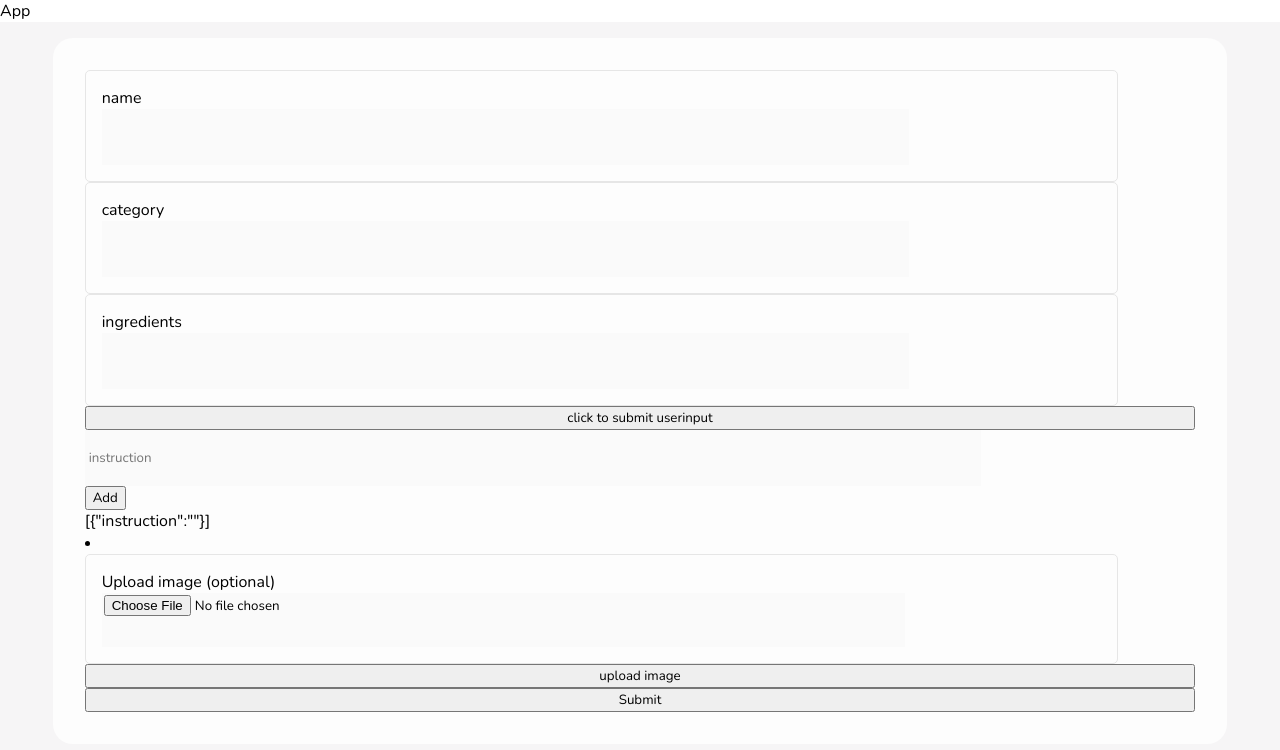
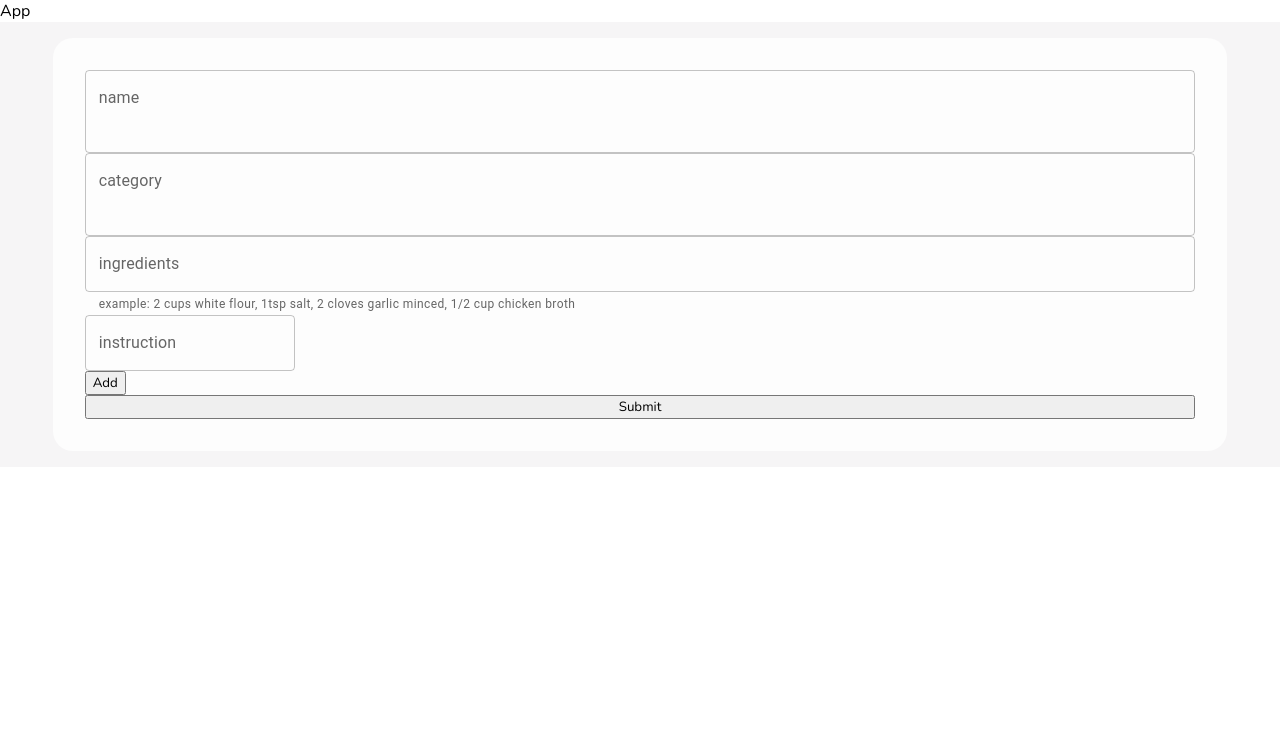
Before and after one commit to pizzapup/mazanowski-recipe-book, a React (Create React App) app: page / in a window 1280 px wide. Shown: the top 750 px of the page. Built offline with nearby package versions, Linux system fonts and the light colour scheme; a web font is replaced by a local one.

Commit message:
switch to ant design

```diff
--- /dev/null
+++ b/src/components/CreateRecipe/CategoryInput.js
@@ -0,0 +1,83 @@
+import * as React from "react";
+import TextField from "@mui/material/TextField";
+import Autocomplete, { createFilterOptions } from "@mui/material/Autocomplete";
+const filter = createFilterOptions();
+
+export default function CategoryInput({ getData }) {
+  const [value, setValue] = React.useState(null);
+
+  return (
+    <Autocomplete
+      value={value}
+      onChange={(event, newValue) => {
+        if (typeof newValue === "string") {
+          setValue({
+            title: newValue,
+          });
+        } else if (newValue && newValue.inputValue) {
+          setValue({
+            title: newValue.inputValue,
+          });
+        } else {
+          setValue(newValue);
+        }
+        getData(value);
+      }}
+      filterOptions={(options, params) => {
+        const filtered = filter(options, params);
+        const { inputValue } = params;
+        const isExisting = options.some(
+          (option) => inputValue === option.title
+        );
+        if (inputValue !== "" && !isExisting) {
+          filtered.push({
+            inputValue,
+            title: `Add "${inputValue}"`,
+          });
+        }
+        return filtered;
+      }}
+      selectOnFocus
+      clearOnBlur
+      handleHomeEndKeys
+      id="free-solo-with-text-demo"
+      options={categories}
+      getOptionLabel={(option) => {
+        if (typeof option === "string") {
+          return option;
+        }
+        if (option.inputValue) {
+          return option.inputValue;
+        }
+        return option.title;
+      }}
+      renderOption={(props, option) => <li {...props}>{option.title}</li>}
+      freeSolo
+      renderInput={(params) => <TextField {...params} label="category" />}
+    />
+  );
+}
+
+export const categories = [
+  { title: "poultry" },
+  { title: "beef" },
+  { title: "lamb" },
+  { title: "pork/ham" },
+  { title: "fish" },
+  { title: "pasta and sauces" },
+  { title: "cakes, pies, etc.", parentCategory: "dessert" },
+  { title: "cookies and brownies", parentCategory: "dessert" },
+  { title: "appetizers and dips" },
+  { title: "salads,dressings and condiments" },
+  { title: "breakfast foods" },
+  { title: "pizza, etc" },
+  { title: "vegetarian" },
+  { title: "vegetables and side dishes" },
+  {
+    title: "coffee cakes, morning rolls, and buns",
+    parentCategory: "dessert",
+  },
+  { title: "sweet breads", parentCategory: "dessert" },
+  { title: "candy", parentCategory: "dessert" },
+  { title: "beverages" },
+];
--- a/src/components/CreateRecipe/ImageInput.js
+++ b/src/components/CreateRecipe/ImageInput.js
@@ -6,28 +6,6 @@ import { storage } from "../../firebase/firebase-config";
 export const defaultImgUrl =
   "gs://recipe-book-d5784.appspot.com/files/food-img-placeholder.jpg";
 export default function ImageInput({ getData }) {
-  const [file, setFile] = useState("");
-  const [imgUrl, setImgUrl] = useState("");
-  function handleImageChange(e) {
-    setFile(e.target.files[0]);
-  }
-  function handleUpload() {
-    const storageRef = ref(storage, `/recipe-imgs/${file.name}`);
-    const uploadTask = uploadBytesResumable(storageRef, file);
-    uploadTask.on(
-      "state_changed",
-      (snapshot) => {},
-      (err) => console.log(err),
-      () => {
-        getDownloadURL(uploadTask.snapshot.ref).then((url) => {
-          console.log(url);
-          setImgUrl(url);
-        });
-        !file && setImgUrl(defaultImgUrl);
-      }
-    );
-    getData(imgUrl);
-  }
   return (
     <>
       <Input
--- a/src/components/CreateRecipe/Instructions.js
+++ b/src/components/CreateRecipe/Instructions.js
@@ -1,3 +1,4 @@
+import { TextField } from "@mui/material";
 import { useState } from "react";
 import { parse } from "recipe-ingredient-parser-v3";
 import Input, { InputGroup } from "../Input/Input";
@@ -33,12 +34,15 @@ export default function Instructions({ getData }) {
     <div className="App">
       {inputList.map((x, i) => {
         return (
-          <div className="box">
-            <input
+          <div className="box" key={`instr-box-${i}`}>
+            <TextField
               name="instruction"
-              placeholder="instruction"
               value={x.instruction}
               onChange={(e) => handleInputChange(e, i)}
+              id="outlined-textarea"
+              label="instruction"
+              placeholder="preheat oven to 350"
+              multiline
             />
             <div>
               {inputList.length !== 1 && (
@@ -51,14 +55,14 @@ export default function Instructions({ getData }) {
           </div>
         );
       })}
-      <div>{JSON.stringify(inputList)}</div>
-      <div>
+      {/* <div>{JSON.stringify(inputList)}</div> */}
+      {/* <div>
         {inputList.map((item, idx) => (
           <>
-            <li key={`inst-${idx}`}>{item.instruction}</li>
+            <li key={`inst-list-${idx}`}>{item.instruction}</li>
           </>
         ))}
-      </div>
+      </div> */}
     </div>
   );
 }
--- a/src/components/CreateRecipe/NewRecipeForm.js
+++ b/src/components/CreateRecipe/NewRecipeForm.js
@@ -1,12 +1,12 @@
 import { useState } from "react";
-import { ingredientSchema } from "./Ingredients";
 import Instructions, { instructionSchema } from "./Instructions";
-import Input from "../Input/Input";
 import ImageInput, { defaultImgUrl } from "./ImageInput";
 import { writeData } from "../../firebase/dbHelpers";
-import ZestIngredients from "./ZestfulApi";
+import ZestIngredients, { ingredientSchema, sendAxios } from "./ZestfulApi";
 import "./NewRecipeForm.css";
 import axios from "axios";
+import { TextField } from "@mui/material";
+import CategoryInput from "./CategoryInput";
 
 const uids = "default";
 
@@ -15,67 +15,118 @@ export default function NewRecipeForm() {
     name: "",
     category: "",
     image: defaultImgUrl,
-    ingredients: [ingredientSchema],
+    ingredients: [],
     instructions: instructionSchema,
   };
+  const [ings, setIngs] = useState("");
+  const [file, setFile] = useState("");
   const [values, setValues] = useState(initialValues);
+
   const handleInputChange = (e) => {
     const { name, value } = e.target;
     setValues({ ...values, [name]: value });
   };
-
-  const getIngredients = (ingr) => {
-    setValues({ ...values, ingredients: ingr });
-  };
-
+  function handleImageChange(e) {
+    setFile(e.target.files[0]);
+  }
   const getInstructions = (instr) => {
     setValues({ ...values, instructions: instr });
   };
   const getImage = (url) => {
     setValues({ ...values, image: url });
   };
-  const handleSubmit = (e) => {
-    e.preventDefault();
-    console.log(values);
-    writeData(values, ["posts", `user-posts/${uids}`]);
-  };
-  const [newData, setNewData] = useState();
-  const getIngData = (ing) => {
-    setNewData(ing);
-  };
-  const handleIngSubmit = (e) => {
-    const ingData = getIngData;
+  const ingParse = () => {
+    const options = {
+      method: "POST",
+      url: "https://zestful.p.rapidapi.com/parseIngredients",
+      headers: {
+        "content-type": "application/json",
+        "X-RapidAPI-Key": "d34fbad9damsh82dd8ff206f6231p1a950djsn8c6b8c7ab9c9",
+        "X-RapidAPI-Host": "zestful.p.rapidapi.com",
+      },
+      data: { ingredients: parseUserInput(ings) },
+    };
     axios
-      .request(ingData)
+      .request(options)
       .then(function (response) {
         console.log(response.data.results);
+        setValues({ ...values, ingredients: [response.data.results] });
       })
       .catch(function (error) {
         console.error(error);
       });
   };
+  function handleUpload({ file }) {
+    const storageRef = ref(storage, `/recipe-imgs/${file.name}`);
+    const uploadTask = uploadBytesResumable(storageRef, file);
+    uploadTask.on(
+      "state_changed",
+      (snapshot) => {},
+      (err) => console.log(err),
+      () => {
+        getDownloadURL(uploadTask.snapshot.ref).then((url) => {
+          console.log(url);
+          setValues({ ...values, image: url });
+        });
+        !file &&
+          setValues({
+            ...values,
+            image:
+              "gs://recipe-book-d5784.appspot.com/files/food-img-placeholder.jpg",
+          });
+      }
+    );
+  }
+  const handleSubmit = (e) => {
+    e.preventDefault();
+    console.log(values);
+    ingParse();
+    writeData(values, ["posts", `user-posts/${uids}`]);
+  };
   return (
     <div className="form-container">
       <form onSubmit={handleSubmit}>
-        <Input
-          type="text"
+        <TextField
+          id="outlined-basic"
           value={values.name}
           name="name"
-          label={"name"}
+          label="name"
           onChange={handleInputChange}
+          variant="outlined"
         />
-        <Input
-          type="text"
+        <TextField
+          id="outlined-basic"
           value={values.category}
           name="category"
           label="category"
           onChange={handleInputChange}
+          variant="outlined"
         />
-        <ZestIngredients getData={getIngredients} />
-        <Instructions getData={getInstructions} getIngData={getIngData} />
-        <ImageInput getData={getImage} />
+        <TextField
+          onChange={(e) => setIngs(e.target.value)}
+          value={ings}
+          name="ingredients"
+          id="outlined-textarea"
+          label="ingredients"
+          placeholder="3/4 cup diced tomato"
+          helperText="example: 2 cups white flour, 1tsp salt, 2 cloves garlic minced, 1/2 cup chicken broth"
+          multiline
+        />
+        <Instructions getData={getInstructions} />
+
         <button type="submit">Submit</button>
       </form>
     </div>
   );
 }
+export function parseUserInput(input) {
+  const userIngredients = [];
+  if (input.includes(",") == true) {
+    input.split(",").forEach(function (item) {
+      userIngredients.push(item.trim());
+    });
+  } else {
+    userIngredients.push(input);
+  }
+  return userIngredients;
+}
--- a/src/components/CreateRecipe/ZestfulApi.js
+++ b/src/components/CreateRecipe/ZestfulApi.js
@@ -1,17 +1,36 @@
-import React, { useEffect, useState } from "react";
+import React, { useState } from "react";
+import { TextField } from "@mui/material";
 import axios from "axios";
-import Input, { InputGroup } from "../Input/Input";
-import Ingredients from "./Ingredients";
-import { writeData } from "../../firebase/dbHelpers";
-import { parse } from "recipe-ingredient-parser-v3";
 
-const instructions =
-  "Add ingredients in bulk. Separate each ingredient by commas. You can add additional info such as quantity, unit of measurement (cups, oz, box), and preparation (diced, sliced, whole) to each entry. Example: 2lbs flour, 2tsp vanilla extract, 3 cups water, 2 cloves garlic minced";
+export const ingredientSchema = {
+  name: "",
+  quantity: "",
+  unit: "",
+};
 
+export function sendAxios(data) {
+  const options = {
+    method: "POST",
+    url: "https://zestful.p.rapidapi.com/parseIngredients",
+    headers: {
+      "content-type": "application/json",
+      "X-RapidAPI-Key": "d34fbad9damsh82dd8ff206f6231p1a950djsn8c6b8c7ab9c9",
+      "X-RapidAPI-Host": "zestful.p.rapidapi.com",
+    },
+    data: { ingredients: data },
+  };
+  axios
+    .request(options)
+    .then(function (response) {
+      console.log(response.data.results);
+    })
+    .catch(function (error) {
+      console.error(error);
+    });
+}
 export default function ZestIngredients({ getData }) {
   const [userInput, setUserInput] = useState("");
-  const [ingData, setIngData] = useState([]);
-  const [resultsData, setResultsData] = useState();
+
   function parseUserInput(input) {
     const userIngredients = [];
     if (input.includes(",") == true) {
@@ -23,58 +42,26 @@ export default function ZestIngredients({ getData }) {
     }
     return userIngredients;
   }
-  const options = {
-    method: "POST",
-    url: "https://zestful.p.rapidapi.com/parseIngredients",
-    headers: {
-      "content-type": "application/json",
-      "X-RapidAPI-Key": "d34fbad9damsh82dd8ff206f6231p1a950djsn8c6b8c7ab9c9",
-      "X-RapidAPI-Host": "zestful.p.rapidapi.com",
-    },
-    data: { ingredients: ingData },
-  };
 
-  function handleUserInput(e) {
-    // setUserInput(e.target.value);
-    // console.log(userInput);
+  const handleUserInput = (e) => {
     const newParse = parseUserInput(e.target.value);
     console.log(newParse);
     setUserInput(newParse);
-  }
-  function sendAxios() {
-    axios
-      .request(options)
-      .then(function (response) {
-        getData(response.data.results);
-        setResultsData(response.data.results);
-        console.log(response.data.results);
-      })
-      .catch(function (error) {
-        console.error(error);
-      });
-  }
-  const handleIngredientSubmit = (e) => {
-    e.preventDefault();
-    setIngData(userInput);
-    console.log(ingData);
-    // sendAxios();
-    getData(resultsData);
+    getData(newParse);
   };
 
   return (
-    // <InputGroup legend="ingredients" className="ingredients-fieldset">
     <>
-      <Input
+      <TextField
+        onChange={handleUserInput}
+        value={userInput}
+        name="ingredients"
+        id="outlined-textarea"
         label="ingredients"
-        type="text"
-        value={userInput}
-        name="userinput"
-        onChange={handleUserInput}
+        placeholder="3/4 cup diced tomato"
+        helperText="example: 2 cups white flour, 1tsp salt, 2 cloves garlic minced, 1/2 cup chicken broth"
+        multiline
       />
-      <button type="button" onClick={handleIngredientSubmit}>
-        click to submit userinput
-      </button>
     </>
-    // </InputGroup>
   );
 }
```
